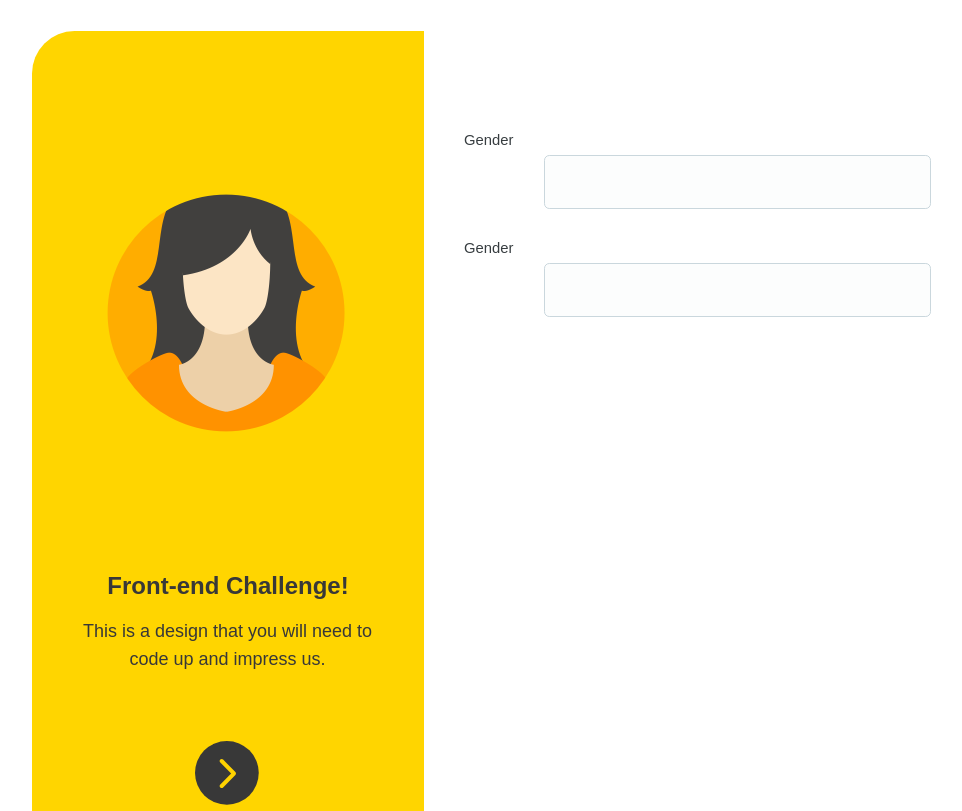
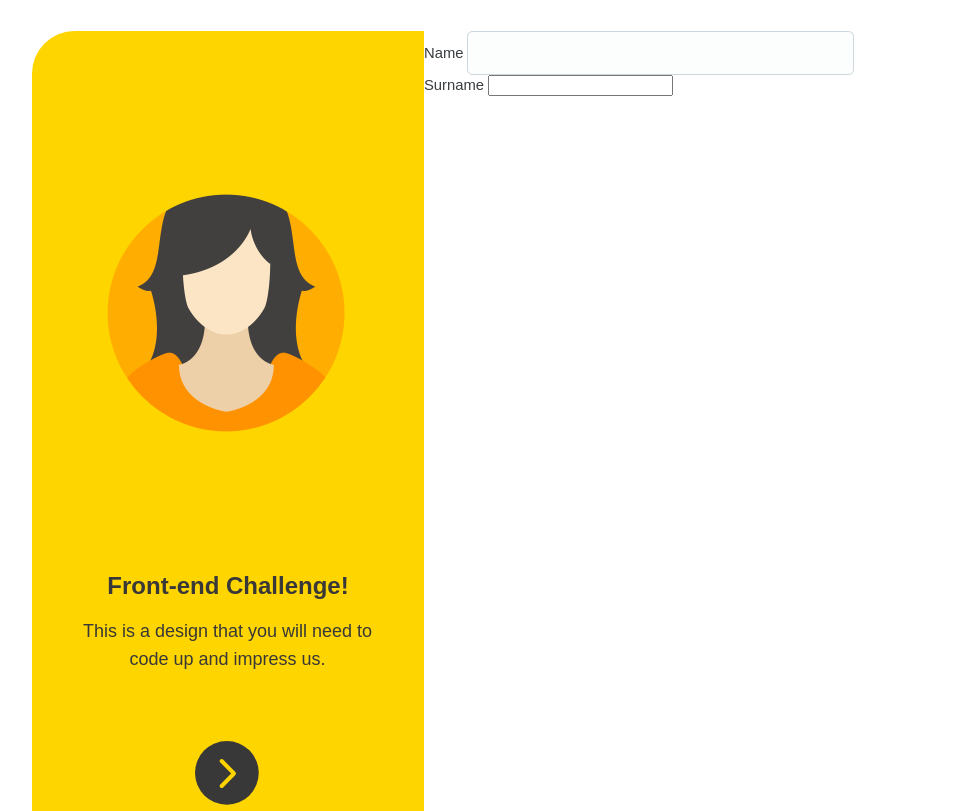
Before and after one commit to sMiter911/platform45_frontend_Challenge, a website: page index.html in a window 1280 px wide. Shown: the top 811 px of the page, without its empty margins (42-1004 px from the left). Drawn offline with Linux system fonts and the light colour scheme.

Commit message:
fixing form

```diff
--- a/index.html
+++ b/index.html
@@ -21,23 +21,12 @@
                 </span>
             </div>
             <div class="form-section">
-                <form action="" class="form-details">
-                    <div class="row">
-                        <div class="des-col">
-                            <label class="label-desc" id="name">Gender</label>
-                        </div>
-                        <div class="field-col">
-                            <input id="name-field" type="text" class="field-input" value="" size="8" tabindex="1">
-                        </div>
-                    </div>
-                    <div class="row">
-                            <div class="des-col">
-                                <label class="label-desc" id="name">Gender</label>
-                            </div>
-                            <div class="field-col">
-                                <input id="name-field" type="text" class="field-input" value="" size="8" tabindex="1">
-                            </div>
-                        </div>
+                <form>
+                    <label for="name" class="label-description">Name</label>
+                    <input id="firstName" type="text" class="input-name">
+                    <br>
+                    <label for="lastName" class="label-description">Surname</label>
+                    <input id="lastName" type="text" class="input-section">
                 </form>
             </div>
         </div>
--- a/sass/style.scss
+++ b/sass/style.scss
@@ -83,30 +83,7 @@
             border-radius: 0 42.5px 42.5px 0;
             background-color: #ffffff;
 
-            .form-details {
-                padding-top: 100px;
-                padding-left: 40px;
-            }
-
-            .row:after {
-                content: "";
-                display: table;
-                clear: both;
-            }
-
-            .desc-col {
-                float: left;
-                width: 25%;
-                margin-top: 6px;
-            }
-
-            .field-col {
-                float: left;
-                width: 75%;
-                margin-top: 6px;
-            }
-
-            .label-desc {
+            .label-description {
                 width: 80.4px;
                 height: 16.5px;
                 font-family: Arial;
@@ -118,24 +95,14 @@
                 letter-spacing: normal;
                 text-align: left;
                 color: #373d40;
-
             }
 
-            .field-input {
-                display: inline-block;
+            .input-name {
                 width: 380.9px;
-                height: 50px;
+                height: 40px;
                 border-radius: 5.3px;
                 background-color: rgba(245, 248, 249, 0.3);
                 border: solid 1px #cad7dd;
-                margin-left: 80px;
-                margin-bottom: 30px;
-
-                .oval {
-                    width: 52.9px;
-                    height: 53px;
-                    background-color: #f5f8f9;
-                }
             }
         }
     }
```
Also changed, not shown: css/style.css, 1 other file.
